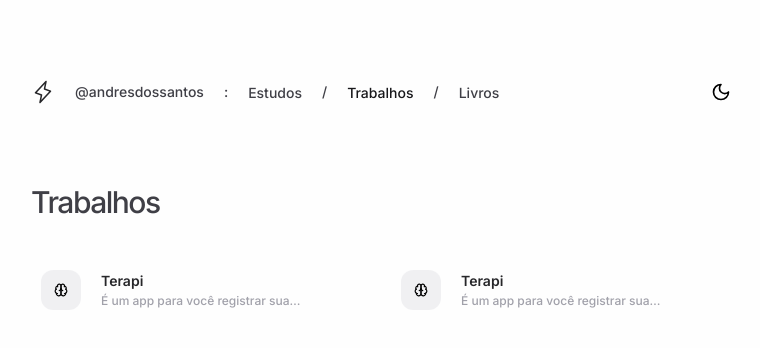
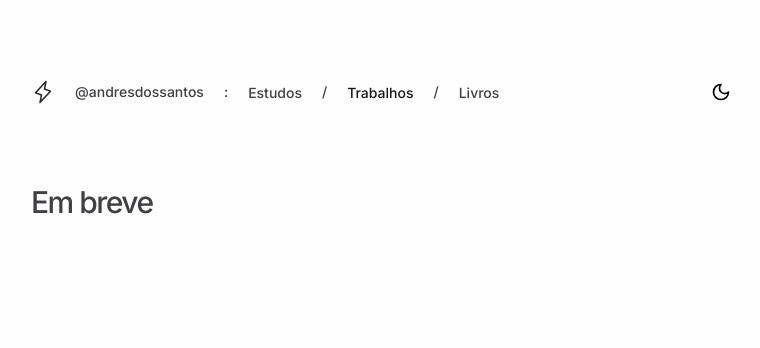
Before and after one commit to andres-dos-santos/hi, a Next.js app: page /works in a window 1280 px wide. Shown: the top 348 px of the page, without its empty margins (259-1019 px from the left). Built offline with nearby package versions, Linux system fonts and the light colour scheme.

Commit message:
feat: work page

```diff
--- a/app/(app)/works/page.tsx
+++ b/app/(app)/works/page.tsx
@@ -1,12 +1,11 @@
 import { Title } from '@/components/title'
-import { Brain } from 'lucide-react'
 
 export default function Works() {
   return (
     <>
-      <Title>Trabalhos</Title>
+      <Title>Em breve</Title>
 
-      <ul className="gap-5 grid grid-cols-1 sm:grid-cols-2 mt-10">
+      {/** <ul className="gap-5 grid grid-cols-1 sm:grid-cols-2 mt-10">
         <li className="flex items-center space-x-5 p-2.5 group rounded-xl cursor-pointer">
           <div className="min-h-[40px] h-[40px] min-w-[40px] w-[40px] bg-zinc-200/50 dark:bg-zinc-700/50 flex items-center justify-center rounded-xl">
             <Brain size={14} />
@@ -40,7 +39,7 @@ export default function Works() {
             </span>
           </div>
         </li>
-      </ul>
+      </ul> */}
     </>
   )
 }
--- a/app/page.tsx
+++ b/app/page.tsx
@@ -38,11 +38,11 @@ async function getPosts(): Promise<Post[]> {
   return json.data.posts
 }
 
-interface Props {
+/** interface Props {
   params: { tags: string }
-}
+} */
 
-export default async function Tags(props: Props) {
+export default async function Tags() {
   const posts = await getPosts()
 
   const active = 'Todos'
```
